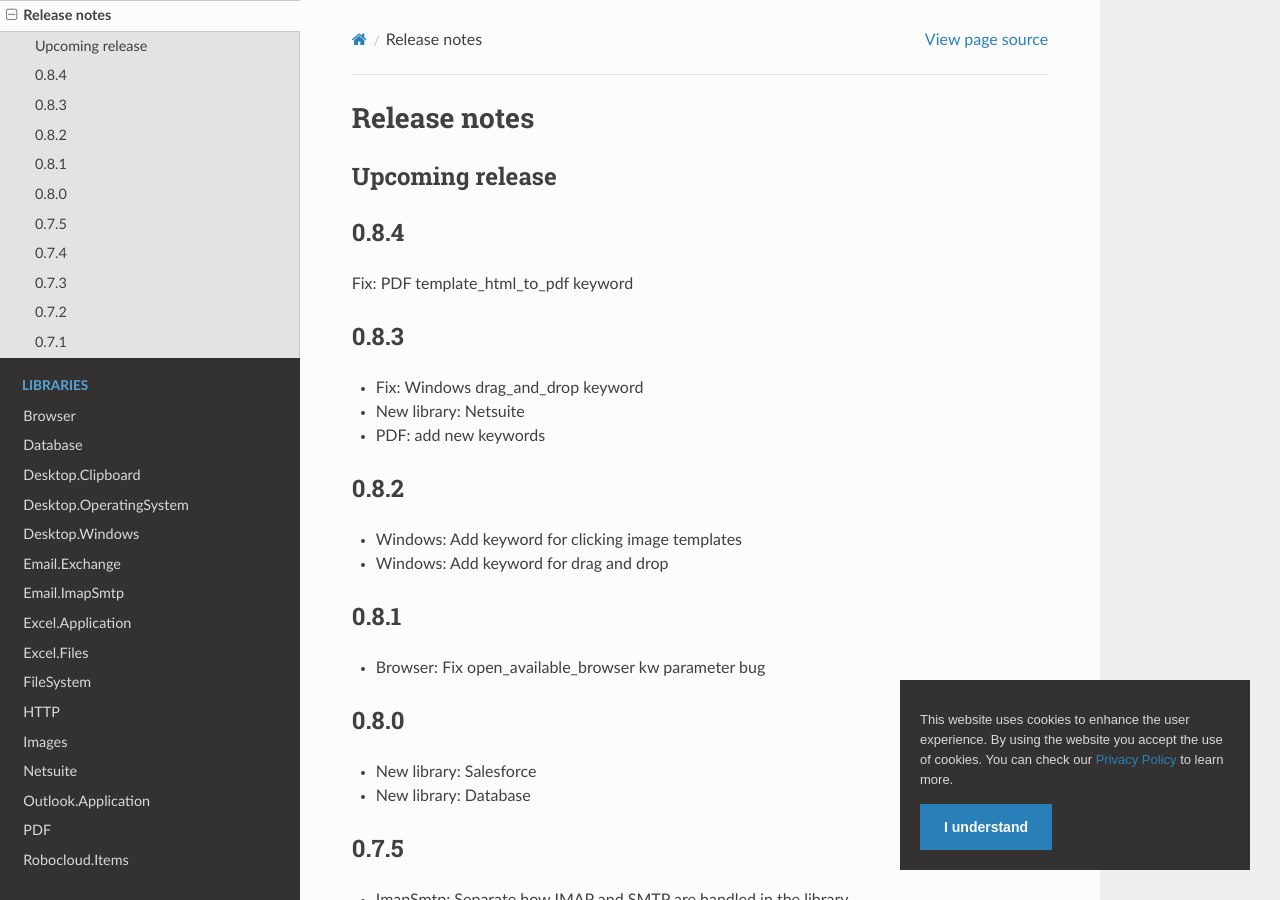
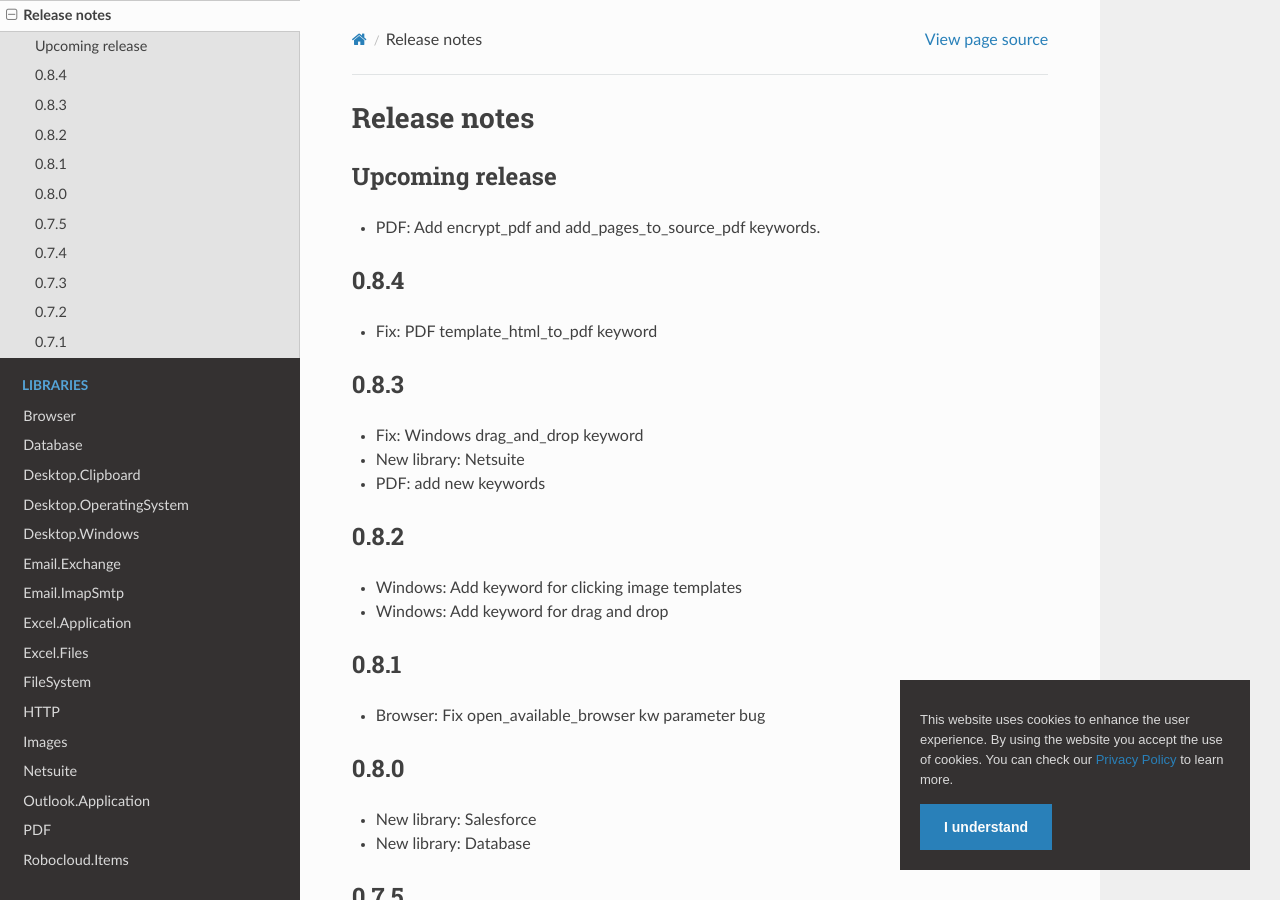
Before and after one commit to coderprovider/Framework-RPA, a Sphinx documentation site: the page built from docs/source/releasenotes.rst, in a window 1280 px wide and 900 px high. Built offline with Sphinx 7.4.7 and the Read the Docs theme 2.0.0, drawn with Linux system fonts in a browser that asks for light colours; pages that are not in the unit, such as notebooks, are missing from menus.

Commit message:
Add note about upcoming release

```diff
--- a/docs/source/releasenotes.rst
+++ b/docs/source/releasenotes.rst
@@ -4,10 +4,13 @@ Release notes
 Upcoming release
 ----------------
 
+- PDF: Add encrypt_pdf and add_pages_to_source_pdf
+  keywords.
+
 0.8.4
 --------------
 
-Fix: PDF template_html_to_pdf keyword
+- Fix: PDF template_html_to_pdf keyword
 
 
 0.8.3
```
